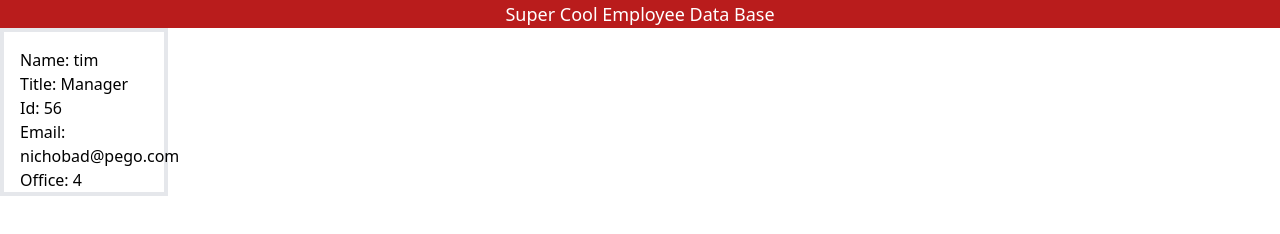
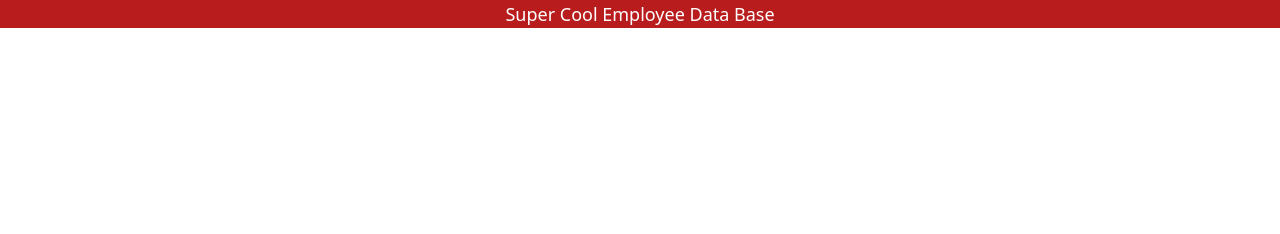
Before and after one commit to NicholasConradHolzer/Profile-M, a website: page dist/employeeData.html in a window 1280 px wide. Drawn offline with nearby package versions, Linux system fonts and the light colour scheme.

Commit message:
final push

```diff
--- a/dist/employeeData.html
+++ b/dist/employeeData.html
@@ -14,14 +14,6 @@
     <body>
         <h1 class="text-white text-lg ">Super Cool Employee Data Base</h1>
     </header>
-            <p>
-            <div class="box-content h-32 w-32 p-4 border-4">
-            <h2>Name: tim </h2>
-                <p>Title: Manager</p>
-				<p>Id: 56</p>
-				<p>Email: nichobad@pego.com</p>
-				<p>Office: 4</p>
-            </div>
-            </p>
+
     </body>
     </html>
--- a/package.json
+++ b/package.json
@@ -15,7 +15,7 @@
   "dependencies": {
     "autoprefixer": "^10.4.0",
     "inquirer": "^8.2.2",
-    "jest": "^27.4.4",
+    "jest": "^27.5.1",
     "postcss": "^8.4.5",
     "tailwindcss": "^3.0.2"
   },
```
Also changed, not shown: README.md.
